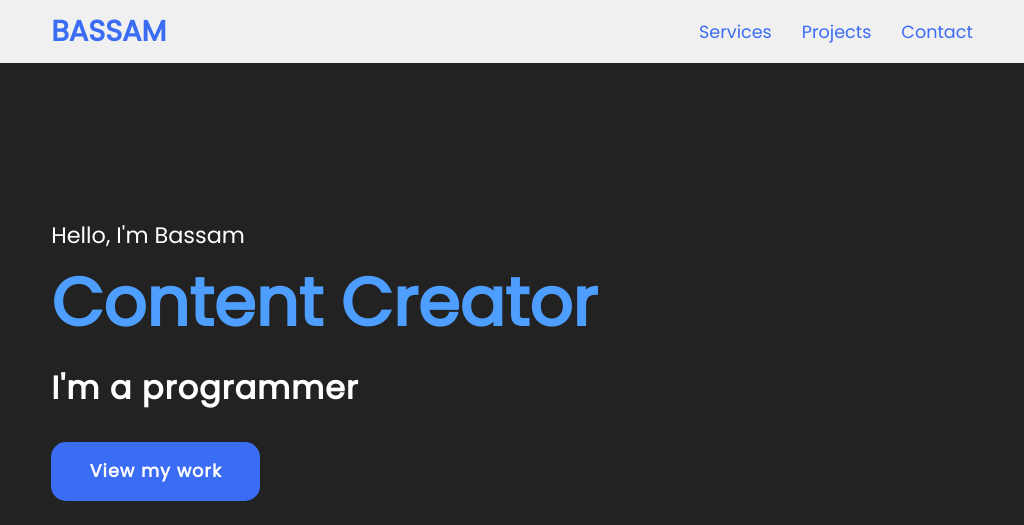
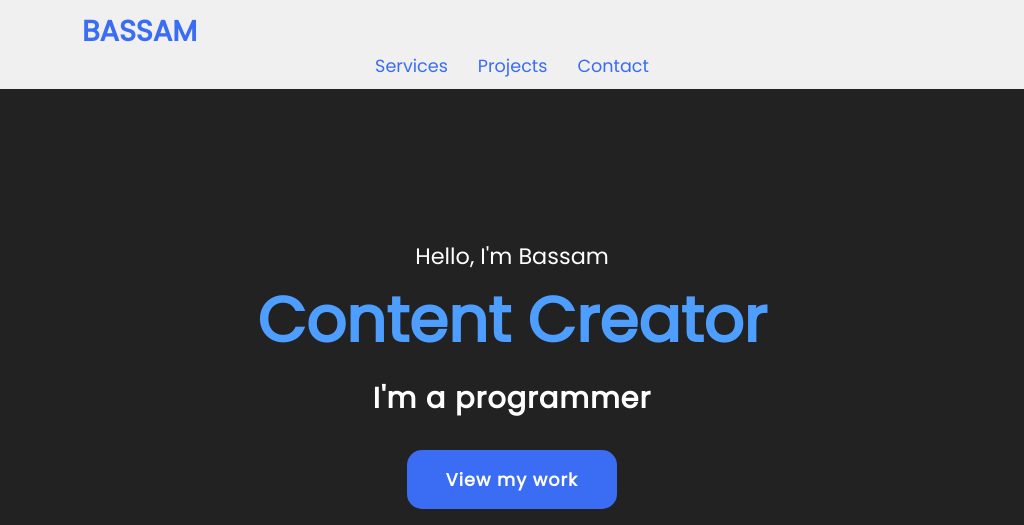
Before and after one commit to Bassam1721/project-1, a plain HTML site: page index.html in a window 1024 px wide. Shown: the top 525 px of the page. Drawn offline with Linux system fonts and the light colour scheme.

Commit message:
Update style.css

```diff
--- a/style.css
+++ b/style.css
@@ -54,8 +54,10 @@ section {
   min-height: 100vh;
   display: flex;
   align-items: center;
+  justify-content: center;
   background: #222;
   flex-wrap: wrap;
+  text-align: left;
 }
 
 .main h2 {
@@ -154,7 +156,55 @@ section {
 
 
 
-@media (max-width: 1024px) {
+
+@media (min-width: 1025px) {
+  .main {
+    text-align: left;
+    flex-direction: row;
+  }
+}
+
+
+@media (min-width: 769px) and (max-width: 1024px) {
+  header {
+    padding: 10px 8%;
+  }
+
+  section {
+    padding: 100px 8%;
+  }
+
+  .main {
+    flex-direction: column;
+    text-align: center;
+    padding-top: 130px;
+  }
+
+  .main h2 span {
+    font-size: 2.8em;
+  }
+
+  .main h3 {
+    font-size: 1.8em;
+  }
+
+  .card {
+    width: 80%;
+  }
+
+  .navigation {
+    flex-direction: row;
+    justify-content: center;
+    width: 100%;
+  }
+
+  .navigation a {
+    padding: 0 15px;
+  }
+}
+
+
+@media (max-width: 768px) {
   header {
     padding: 10px 5%;
   }
@@ -162,9 +212,7 @@ section {
   section {
     padding: 100px 5%;
   }
-}
 
-@media (max-width: 768px) {
   .main {
     flex-direction: column;
     text-align: center;
@@ -195,6 +243,7 @@ section {
   }
 }
 
+
 @media (max-width: 480px) {
   .main h2 span {
     font-size: 2em;
```
